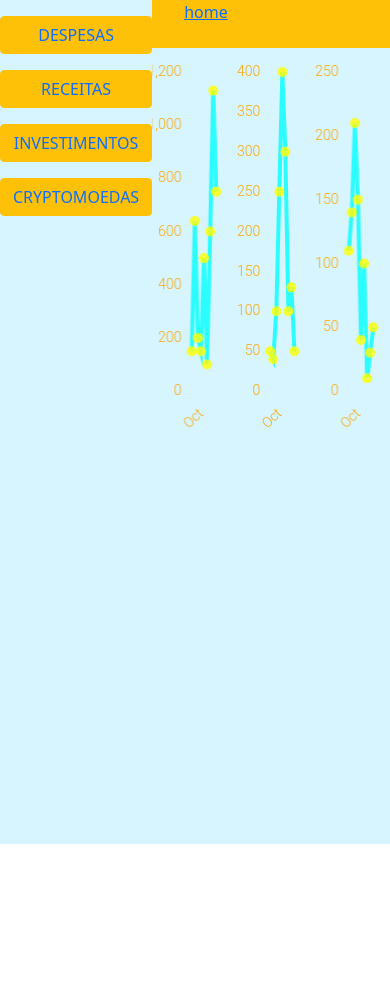
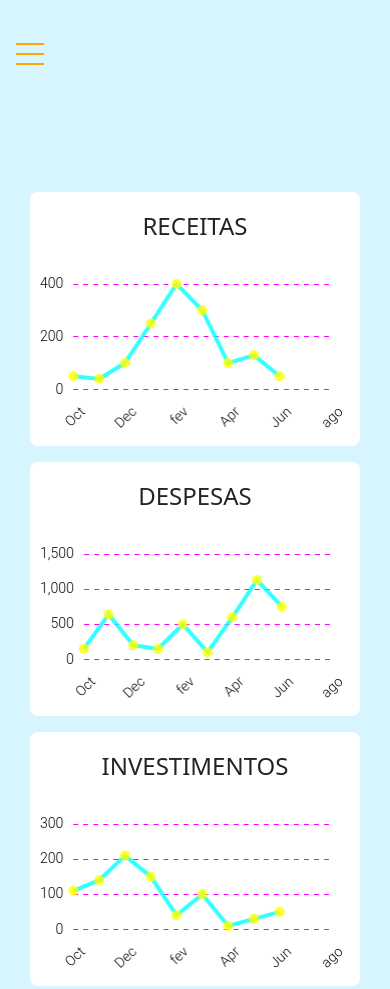
Before and after one commit to AndersonNascimentoDosSantos/projeto_fintech_1_ano_fiap, a plain HTML site: page dashboard.html in a window 390 px wide. Shown: the top 989 px of the page. Before the commit the page ends 844 px from the top, so only its background shows below. Drawn offline with nearby package versions, Linux system fonts and the light colour scheme.

```diff
--- a/assets/dashboard.css
+++ b/assets/dashboard.css
@@ -1,61 +1,81 @@
-main {
+body {
   width: 100vw;
   height: 100vh;
   background: #d6f5ff;
 }
-.main_grid {
+main {
   display: grid;
-  grid-template-columns: 1fr 5fr;
+  grid-template-columns: 5rem 5fr;
   grid-template-rows: 1fr;
   grid-template-areas: "left rigth";
   height: 100%;
   width: 100%;
 }
-.left_side {
-  grid-area: left;
-  width: 100%;
-  height: 100%;
-  display: flex;
-  flex-direction: column;
-  align-items: center;
-}
-.rigth_side {
+.container {
   grid-area: rigth;
-
   display: grid;
   grid-template-columns: repeat(6, 1fr);
-  grid-template-rows: 3rem 1fr 1fr;
+  grid-template-rows: 4rem 1fr 1fr;
   grid-template-areas:
     "header header header header header header"
     "graficos graficos graficos graficos graficos graficos"
     "outros outros outros outros outros outros";
 }
-.rigth_side > .rigth_side_top {
-  grid-area: header;
-  background-color: var(--bs-yellow);
-  width: 100%;
+.lateral {
+  grid-area: left;
+}
+.container > .graficos {
+  grid-area: graficos;
   display: flex;
+  justify-content: space-around;
 }
-.rigth_side > .graficos {
-  grid-area: graficos;
-  max-width: 100%;
-  display: flex;
-}
-.rigth_side > .graficos > .chart {
-  max-width: 33%;
-  max-height: 100%;
-}
-.left_side > ul {
-  margin-top: 1rem;
-  padding-left: 0;
-  margin-bottom: 0;
-  list-style: none;
+
+.container > .graficos > .chart {
+  width: 30%;
+  height: 100%;
+  background-color: white;
+  border-radius: 8px;
   display: flex;
   flex-direction: column;
-  gap: 1rem;
-  justify-content: center;
 }
-.left_side > ul > li > a {
+.container > .graficos > .chart > .graph-container {
+  height: 100%;
+}
+
+.menu > li > a {
   text-decoration: none;
   text-transform: uppercase;
 }
+
+span {
+  font-size: 1.5rem;
+  margin: 0 auto;
+  text-transform: uppercase;
+}
+@media (max-width: 650px) {
+  /* .container {
+    display: flex;
+    flex-direction: column;
+  } */
+  main {
+    grid-template-columns: 1fr;
+    grid-template-rows: 4rem 1fr;
+    grid-template-areas:
+      "left"
+      "rigth";
+  }
+
+  .container > .graficos {
+    flex-direction: column;
+    gap: 1rem;
+    /* justify-content: space-around; */
+    align-items: center;
+  }
+
+  .container > .graficos > .chart {
+    width: 90%;
+  }
+  :first-child {
+    margin-top: 1rem;
+  }
+}
--- /dev/null
+++ b/assets/js/custom/index.js
@@ -0,0 +1,105 @@
+function geraGrafico(ctx, data, label) {
+  new Chart(ctx, {
+    type: "line",
+    data: {
+      labels: [
+        "Oct",
+        "Nov",
+        "Dec",
+        "jan",
+        "fev",
+        "mar",
+        "Apr",
+        "May",
+        "Jun",
+        "jul",
+        "ago",
+      ],
+      datasets: [
+        {
+          label,
+          tension: 0,
+          borderWidth: 0,
+          pointRadius: 5,
+          pointBackgroundColor: "rgba(255, 255, 0, .8)",
+          pointBorderColor: "transparent",
+          borderColor: "rgba(255, 255, 255, .8)",
+          borderColor: "rgba(0, 255, 255, .8)",
+          borderWidth: 4,
+          backgroundColor: "transparent",
+          fill: true,
+          data,
+          maxBarThickness: 6,
+        },
+      ],
+    },
+    options: {
+      responsive: true,
+      maintainAspectRatio: true,
+      plugins: {
+        legend: {
+          display: false,
+        },
+      },
+      interaction: {
+        intersect: false,
+        mode: "index",
+      },
+      scales: {
+        y: {
+          grid: {
+            drawBorder: false,
+            display: true,
+            drawOnChartArea: true,
+            drawTicks: false,
+            borderDash: [5, 5],
+            color: "rgba(255, 0, 255, 1)",
+          },
+          ticks: {
+            display: true,
+            color: "black",
+            padding: 10,
+            font: {
+              size: 14,
+              weight: 300,
+              family: "Roboto",
+              style: "normal",
+              lineHeight: 2,
+            },
+          },
+        },
+        x: {
+          grid: {
+            drawBorder: false,
+            display: false,
+            drawOnChartArea: false,
+            drawTicks: false,
+            borderDash: [5, 5],
+          },
+          ticks: {
+            display: true,
+            color: "black",
+            padding: 10,
+            font: {
+              size: 14,
+              weight: 300,
+              family: "Roboto",
+              style: "normal",
+              lineHeight: 2,
+            },
+          },
+        },
+      },
+    },
+  });
+}
+var ctx1 = document.getElementById("chart-line-receitas").getContext("2d");
+var ctx2 = document.getElementById("chart-line-despesas").getContext("2d");
+var ctx3 = document.getElementById("chart-line-investimentos").getContext("2d");
+var data_ctx1 = [50, 40, 100, 250, 400, 300, 100, 130, 50];
+var data_ctx2 = [150, 640, 200, 150, 500, 100, 600, 1130, 750];
+var data_ctx3 = [110, 140, 210, 150, 40, 100, 10, 30, 50];
+
+geraGrafico(ctx1, data_ctx1, "despesas");
+geraGrafico(ctx2, data_ctx2, "receitas");
+geraGrafico(ctx3, data_ctx3, "investimentos");
--- /dev/null
+++ b/assets/menu.css
@@ -0,0 +1,152 @@
+.menu-wrap {
+  position: fixed;
+  top: 0;
+  left: 0;
+  z-index: 1;
+}
+.menu-wrap .toggler {
+  position: absolute;
+  top: 0;
+  left: 0;
+  opacity: 0;
+  height: 50px;
+  width: 50px;
+  cursor: pointer;
+  z-index: 2;
+}
+.menu-wrap .hamburger {
+  position: absolute;
+  top: 0;
+  left: 0;
+  height: 60px;
+  width: 60px;
+  background: transparent;
+  padding: 1rem;
+  display: flex;
+  flex-direction: column;
+  align-items: center;
+  justify-content: center;
+  z-index: 1;
+}
+
+/* Hamburger line */
+.menu-wrap .hamburger > div {
+  position: relative;
+  top: 0;
+  left: 0;
+  width: 100%;
+  height: 2px;
+  background: orange;
+  flex: none;
+  display: flex;
+  align-items: center;
+  justify-content: center;
+  transition: 0.4s;
+}
+
+/* Hamburger top & bottom line */
+.menu-wrap .hamburger > div:before,
+.menu-wrap .hamburger > div:after {
+  content: "";
+  position: absolute;
+  top: 10px;
+  left: 0;
+  background: inherit;
+  height: 2px;
+  width: 100%;
+  z-index: 1;
+}
+.menu-wrap .hamburger > div:after {
+  top: -10px;
+}
+
+/* Toggler Animation */
+.menu-wrap .toggler:checked + .hamburger > div {
+  transform: rotate(135deg);
+}
+.menu-wrap .toggler:checked + .hamburger > div:before,
+.menu-wrap .toggler:checked + .hamburger > div:after {
+  top: 0;
+  transform: rotate(90deg);
+}
+
+/* Rotate on hover when checked */
+.menu-wrap .toggler:checked:hover + .hamburger > div {
+  transform: rotate(225deg);
+}
+.menu {
+  position: fixed;
+  top: 0;
+  left: 0;
+  background: #d6f5ff;
+  height: 100vh;
+  width: 0;
+  display: flex;
+  align-items: center;
+  justify-content: center;
+  /* text-align: left; */
+  opacity: 0;
+  transition: all var(--menu-speed) ease;
+}
+.menu > div {
+  position: relative;
+  top: 0;
+  left: 0;
+  height: 100%;
+  width: 100%;
+  flex: none;
+  display: flex;
+  /* align-items: center; */
+  margin-top: 7rem;
+  justify-content: flex-start;
+  /* text-align: center; */
+  opacity: 0;
+  transition: opacity 0.4s ease-in;
+}
+.menu ul {
+  display: flex;
+  flex-direction: column;
+  list-style: none;
+  gap: 1rem;
+  max-width: 100%;
+  padding: 1rem;
+}
+.menu ul li {
+  max-width: 100%;
+  /* float: left; */
+}
+
+.menu > div a {
+  text-decoration: none;
+  color: #fafafa;
+  font-size: 1.2rem;
+  opacity: 0;
+  transition: opacity 1s ease-in;
+  text-transform: uppercase;
+  /* text-align: left; */
+}
+.menu a:hover {
+  color: rgb(255, 8, 8);
+  transition: color 0.3s ease-in;
+}
+
+/* Show Menu */
+.menu-wrap .toggler:checked ~ .menu {
+  opacity: 1;
+  width: 20vw;
+  transition: all var(--menu-speed) ease;
+}
+.menu-wrap .toggler:checked ~ .menu > div {
+  opacity: 1;
+  transition: opacity 0.4s ease-in;
+}
+.menu-wrap .toggler:checked ~ .menu > div a {
+  opacity: 1;
+  transition: opacity 1s ease-in;
+}
+
+@media (max-width: 500px) {
+  .menu-wrap .toggler:checked ~ .menu {
+    width: 65vw;
+  }
+}
--- a/dashboard.html
+++ b/dashboard.html
@@ -1,10 +1,10 @@
 <!DOCTYPE html>
-<html lang="pt">
+<html lang="en">
   <head>
     <meta charset="UTF-8" />
     <meta http-equiv="X-UA-Compatible" content="IE=edge" />
     <meta name="viewport" content="width=device-width, initial-scale=1.0" />
-    <title>Dashborad</title>
+    <title>Dashboard2</title>
     <link
       href="https://cdn.jsdelivr.net/npm/bootstrap@5.1.3/dist/css/bootstrap.min.css"
       rel="stylesheet"
@@ -14,12 +14,19 @@
     <link rel="stylesheet" href="/assets/reset.css" />
     <link rel="stylesheet" href="/assets/css/bootstrap.css" />
     <link rel="stylesheet" href="/assets/css/bootstrap.min.css" />
-    <link rel="stylesheet" href="assets/dashboard.css" />
+    <link rel="stylesheet" href="/assets/dashboard.css" />
+    <link rel="stylesheet" href="/assets/menu.css" />
   </head>
   <body>
     <main>
-      <div class="main_grid">
-        <div class="left_side">
+      <div class="lateral">
+        <div class="menu-wrap">
+          <input type="checkbox" class="toggler" />
+          <div class="hamburger">
+            <div></div>
+          </div>
+          <div class="menu">
+            <div>
               <ul>
                 <li class="btn btn-warning">
                   <a href="#"> despesas</a>
@@ -35,41 +42,45 @@
                 </li>
               </ul>
             </div>
-        <div class="rigth_side">
-          <div class="rigth_side_top">
-            <ul class="nav_menu">
-              <li><a href="#">home</a></li>
-            </ul>
           </div>
+        </div>
+      </div>
+
+      <div class="container">
         <div class="graficos">
-
           <div class="chart">
+            <span>receitas</span>
+            <div class="graph-container">
+              <canvas
+                id="chart-line-receitas"
+                class="chart-canvas"
+                height="170px"
+              ></canvas>
+            </div>
+          </div>
+          <div class="chart">
+            <span>despesas</span>
+            <div class="graph-container">
               <canvas
                 id="chart-line-despesas"
                 class="chart-canvas"
-                        height="170"
+                height="170px"
               ></canvas>
             </div>
-              <div class="chart">
-                <canvas
-                  id="chart-line-receitas"
-                  class="chart-canvas"
-
-                ></canvas>
           </div>
           <div class="chart">
+            <span>investimentos</span>
+            <div class="graph-container">
               <canvas
                 id="chart-line-investimentos"
                 class="chart-canvas"
-            height="170"
+                height="170px"
               ></canvas>
             </div>
           </div>
         </div>
       </div>
-      </div>
     </main>
-  </body>
     <script
       src="https://cdn.jsdelivr.net/npm/bootstrap@5.1.3/dist/js/bootstrap.bundle.min.js"
       integrity="sha384-ka7Sk0Gln4gmtz2MlQnikT1wXgYsOg+OMhuP+IlRH9sENBO0LRn5q+8nbTov4+1p"
@@ -78,103 +89,6 @@
     <script src="/assets/js/bootstrap.js"></script>
     <script src="/assets/js/popper.min.js"></script>
     <script src="/assets/js/chartjs.min.js"></script>
-  <script>
-     function geraGrafico(ctx,data,label){
-    new Chart(ctx, {
-      type: "line",
-      data: {
-        labels: ["Oct", "Nov", "Dec","jan","fev","mar","Apr", "May", "Jun","jul","ago"],
-        datasets: [
-          {
-            label,
-            tension: 0,
-            borderWidth: 0,
-            pointRadius: 5,
-            pointBackgroundColor: "rgba(255, 255, 0, .8)",
-            pointBorderColor: "transparent",
-            borderColor: "rgba(255, 255, 255, .8)",
-            borderColor: "rgba(0, 255, 255, .8)",
-            borderWidth: 4,
-            backgroundColor: "transparent",
-            fill: true,
-            data,
-            maxBarThickness: 6,
-          },
-        ],
-      },
-      options: {
-        responsive: true,
-        maintainAspectRatio: false,
-        plugins: {
-          legend: {
-            display: false,
-          },
-        },
-        interaction: {
-          intersect: false,
-          mode: "index",
-        },
-        scales: {
-          y: {
-            grid: {
-              drawBorder: false,
-              display: true,
-              drawOnChartArea: true,
-              drawTicks: false,
-              borderDash: [5, 5],
-              color: "rgba(255, 255, 255, .2)",
-            },
-            ticks: {
-              display: true,
-              color: 'orange',
-              padding: 10,
-              font: {
-                size: 14,
-                weight: 300,
-                family: "Roboto",
-                style: "normal",
-                lineHeight: 2,
-              },
-            },
-          },
-          x: {
-            grid: {
-              drawBorder: false,
-              display: false,
-              drawOnChartArea: false,
-              drawTicks: false,
-              borderDash: [5, 5],
-            },
-            ticks: {
-              display: true,
-              color: "orange",
-              padding: 10,
-              font: {
-                size: 14,
-                weight: 300,
-                family: "Roboto",
-                style: "normal",
-                lineHeight: 2,
-              },
-            },
-          },
-        },
-      },
-    });
-
-  }
-    var ctx1 = document.getElementById("chart-line-receitas").getContext("2d");
-    var ctx2 = document.getElementById("chart-line-despesas").getContext("2d");
-    var ctx3 = document.getElementById("chart-line-investimentos").getContext("2d");
-    var data_ctx1 = [50, 40, 100, 250, 400, 300, 100, 130, 50];
-    var data_ctx2 = [150, 640, 200, 150, 500, 100, 600, 1130, 750];
-    var data_ctx3 = [110, 140, 210, 150, 40, 100, 10, 30, 50];
-
-    geraGrafico(ctx1,data_ctx1,'despesas');
-    geraGrafico(ctx2,data_ctx2,'receitas');
-    geraGrafico(ctx3,data_ctx3,'investimentos');
-
-
-
- </script>
+    <script defer src="/assets/js/custom/index.js"></script>
+  </body>
 </html>
```
Lines whose indentation alone changed are shown as unchanged.
